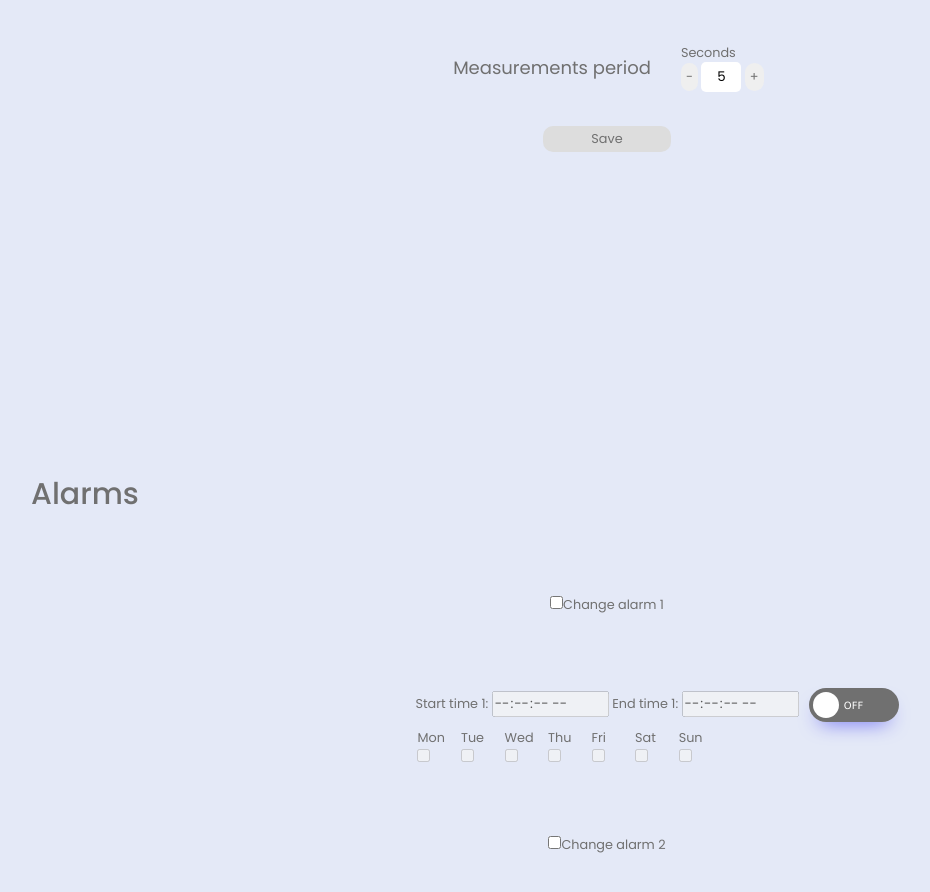
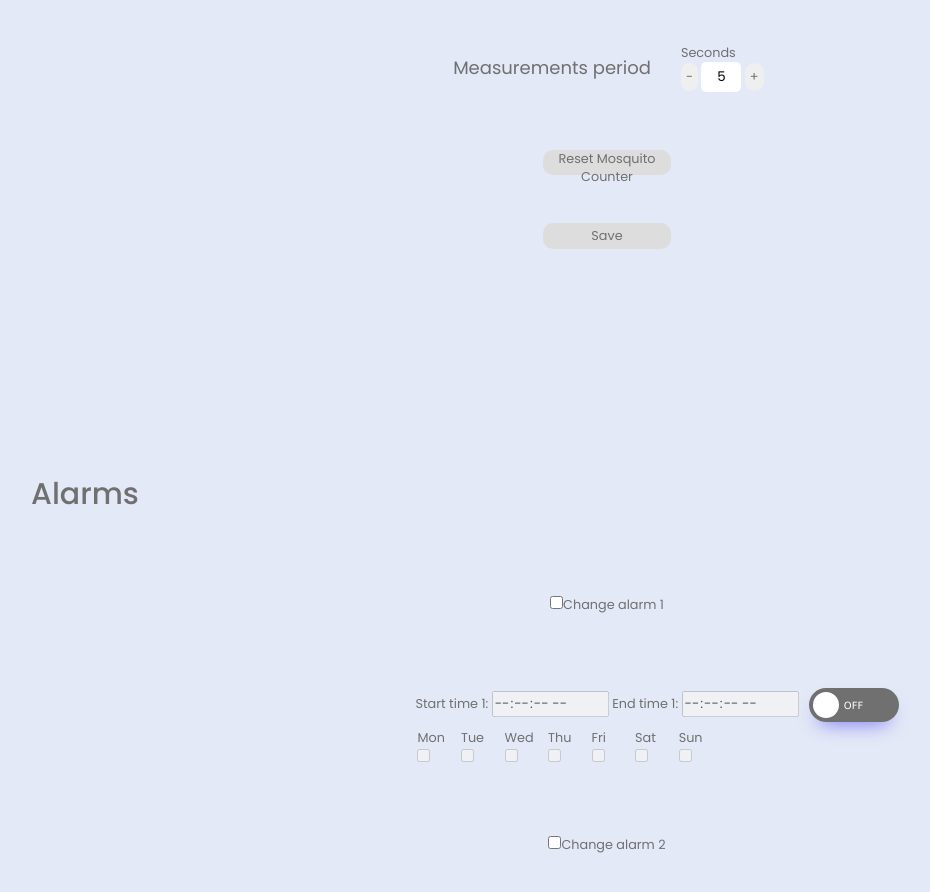
Before and after one commit to maxime-a/EcoTrap-BLE, a plain HTML site: page index.html in a window 1280 px wide. Shown: the part 2740-3632 px from the top of the page, without its empty margins (77-1007 px from the left). Drawn offline with nearby package versions, Linux system fonts and the light colour scheme.

Commit message:
Add files via upload

```diff
--- a/index.html
+++ b/index.html
@@ -21,14 +21,10 @@
     <!----===== Boxicons CSS ===== -->
     <link href='https://unpkg.com/boxicons@2.1.1/css/boxicons.min.css' rel='stylesheet'>
 
-
-
     <title>EcoBelt Bluetooth Toolbox</title>
 </head>
 
 <body>
-
-
     <nav class="sidebar close">
         <header>
             <div class="image-text">
@@ -390,7 +386,10 @@
                         </div>
                     </div>
                 </div>
-                <div>
+                <div class="inner-container">
+                    <button class="save-button big-btn" onclick="resetMosquitoCounter()">Reset Mosquito Counter</button>
+                </div>
+                <div class="inner-container">
                     <button class="save-button" onclick="saveConfig()">Save</button>
                 </div>
             </div>
```
